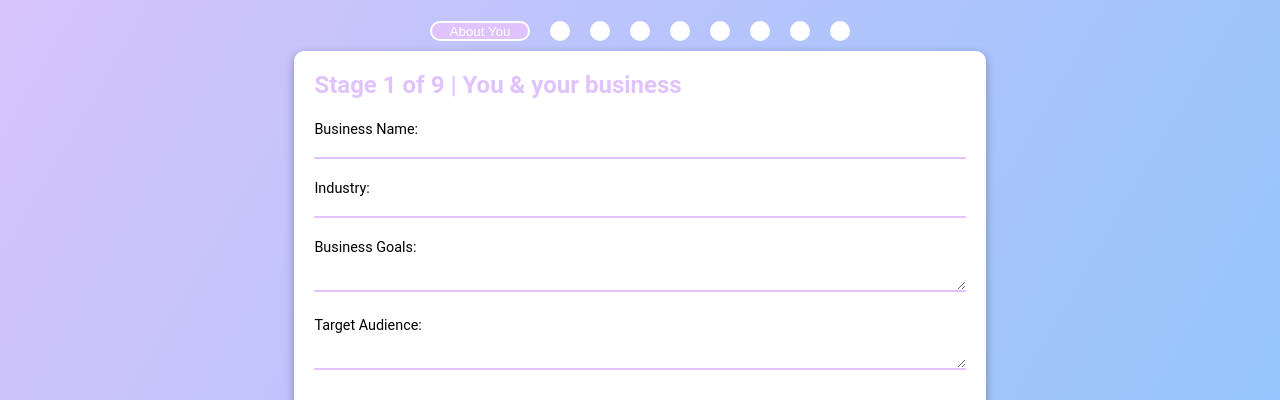
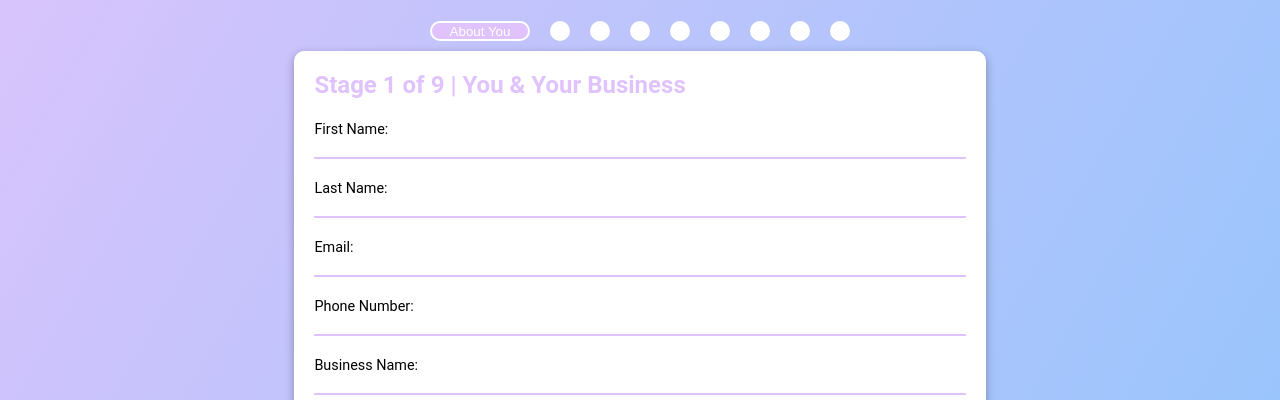
Before and after one commit to Pro-Developer-Luke/Siteulator-Website, a plain HTML site: page index.html in a window 1280 px wide. Shown: the part 354-754 px from the top of the page. Drawn offline with Linux system fonts and the light colour scheme; a web font is replaced by a local one.

Commit message:
Updated about section

```diff
--- a/index.html
+++ b/index.html
@@ -167,7 +167,19 @@
         <div class="formContainer">
           <form>
             <div class="section active" id="section1">
-              <h2>Stage 1 of 9 | You & your business</h2>
+              <h2>Stage 1 of 9 | You & Your Business</h2>
+              <label for="firstName">First Name:</label>
+              <input type="text" id="firstName" name="firstName" required><br><br>
+
+              <label for="lastName">Last Name:</label>
+              <input type="text" id="lastName" name="lastName" required><br><br>
+
+              <label for="email">Email:</label>
+              <input type="text" id="email" name="email" required><br><br>
+
+              <label for="phone">Phone Number:</label>
+              <input type="text" id="phone" name="phone" required><br><br>
+
               <label for="businessName">Business Name:</label>
               <input type="text" id="businessName" name="businessName" required><br><br>
 
@@ -177,8 +189,8 @@
               <label for="businessGoals">Business Goals:</label><br>
               <textarea id="businessGoals" name="businessGoals" required></textarea><br><br>
 
-              <label for="targetAudience">Target Audience:</label><br>
-              <textarea id="targetAudience" name="targetAudience"></textarea><br><br>
+              <label for="targetMarket">Target Market:</label><br>
+              <textarea id="targetMarket" name="targetMarket"></textarea><br><br>
 
               <div class="FrmButtons">
                 <button type="button" onclick="nextSection(1); selectSection(2)">Next</button>
```
